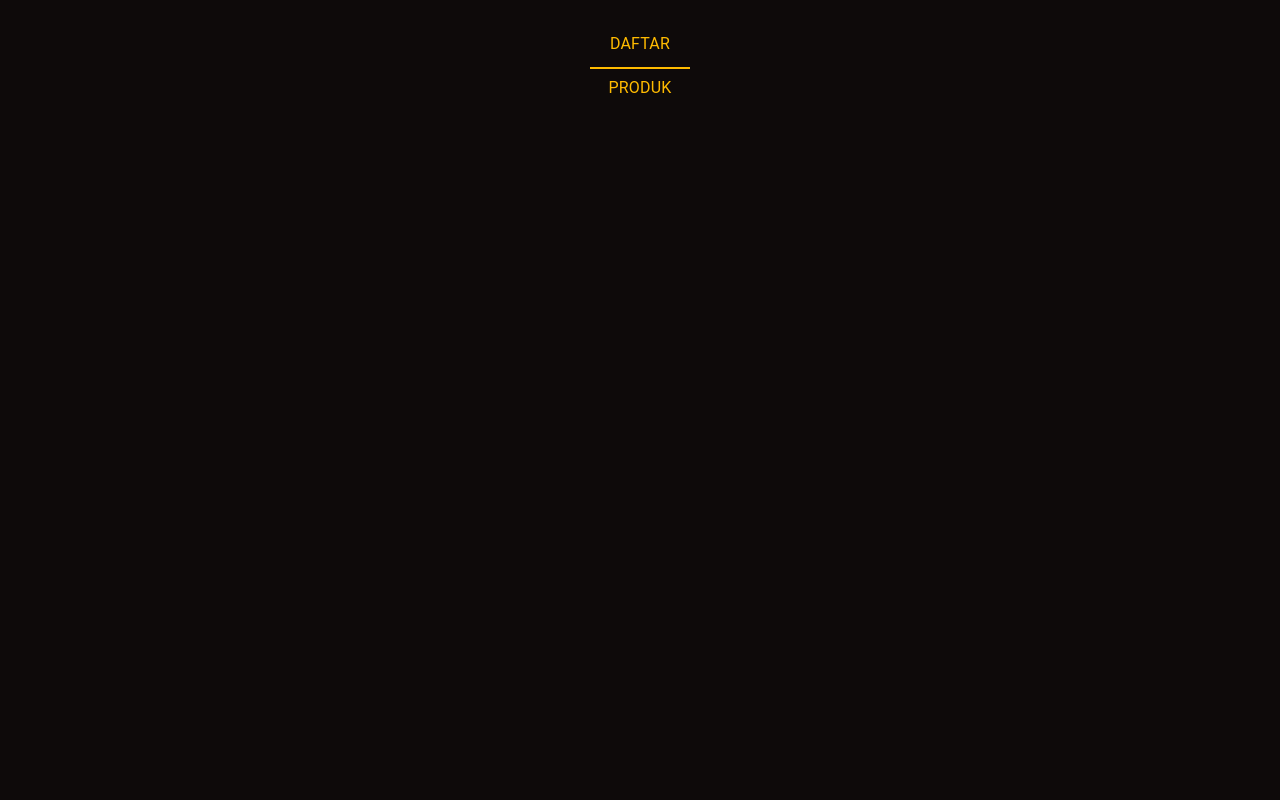
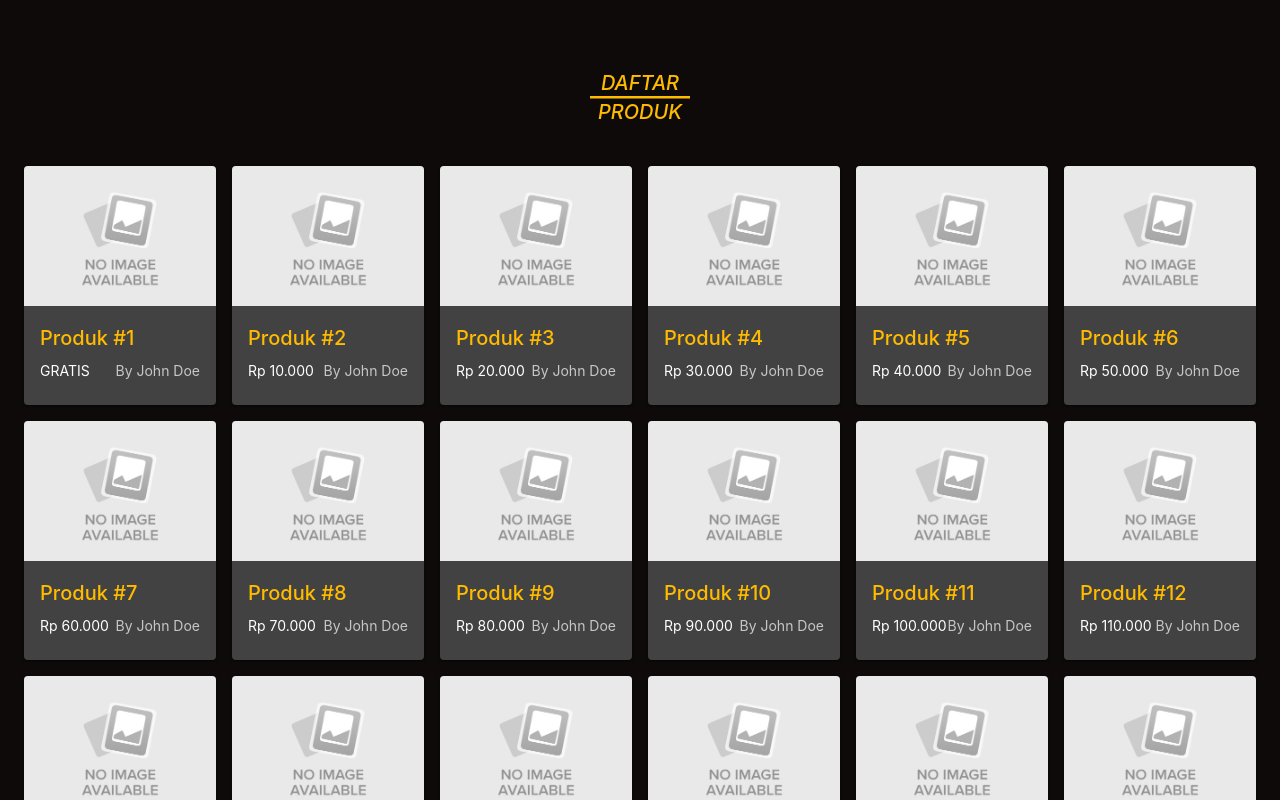
Before and after one commit to Tubes-Print3d/print3d-app, a React (Create React App) app: page /produk in a window 1280 px wide. Shown: the top 800 px of the page. Built offline with nearby package versions, Linux system fonts and the light colour scheme.

Commit message:
feat: add produk page

```diff
--- a/package.json
+++ b/package.json
@@ -6,6 +6,7 @@
     "@testing-library/jest-dom": "^5.11.4",
     "@testing-library/react": "^11.1.0",
     "@testing-library/user-event": "^12.1.10",
+    "clsx": "^1.1.1",
     "prop-types": "^15.7.2",
     "react": "^17.0.1",
     "react-dom": "^17.0.1",
--- a/src/components/Button.js
+++ b/src/components/Button.js
@@ -24,6 +24,7 @@ function Tombol({ children, ...props }) {
       className={classes.tombol}
       variant={props.variant || "contained"}
       color="primary"
+      {...props}
     >
       <Typography>
         <i>
--- a/src/components/HeadTitle.js
+++ b/src/components/HeadTitle.js
@@ -1,15 +1,20 @@
 import * as React from "react";
 import { makeStyles, Typography } from "@material-ui/core";
-import PropTypes from 'prop-types'
+import clsx from "clsx";
+import PropTypes from "prop-types";
 
 const useStyles = makeStyles((theme) => ({
-  containerJudul: { textAlign: "center", margin: theme.spacing(4) },
+  containerJudul: { textAlign: "center", margin: theme.spacing(10, 0, 6, 0) },
   teks: {
     color: theme.palette.primary.main,
+    lineHeight: 0.6,
+  },
+  teksAtas: {
+    lineHeight: 0.3,
   },
   garis: {
     stroke: theme.palette.primary.main,
-    "stroke-width": theme.spacing(0.5),
+    "stroke-width": theme.spacing(0.6),
   },
 }));
 
@@ -17,18 +22,22 @@ function HeadTitle({ top, bottom }) {
   const classes = useStyles();
   return (
     <div className={classes.containerJudul}>
-      <Typography className={classes.teks}>{top}</Typography>
-      <svg height={4} width={100}>
+      <Typography className={clsx(classes.teksAtas, classes.teks)} variant="h6">
+        <i>{top}</i>
+      </Typography>
+      <svg height={5} width={100}>
         <line className={classes.garis} x1={0} y1={0} x2={100} y2={0} />
       </svg>
-      <Typography className={classes.teks}>{bottom}</Typography>
+      <Typography className={classes.teks} variant="h6">
+        <i>{bottom}</i>
+      </Typography>
     </div>
   );
 }
 
 HeadTitle.propTypes = {
   top: PropTypes.string,
-  bottom: PropTypes.string
-}
+  bottom: PropTypes.string,
+};
 
 export default HeadTitle;
--- a/src/features/products/ProductCard.js
+++ b/src/features/products/ProductCard.js
@@ -0,0 +1,64 @@
+import React from "react";
+import {
+  CardMedia,
+  Typography,
+  Card,
+  CardContent,
+  makeStyles,
+  Grid,
+} from "@material-ui/core";
+import PropTypes from "prop-types";
+import noImage from "./no-image.jpg";
+
+const useStyles = makeStyles((theme) => ({
+  root: {},
+}));
+
+function ProductCard({ produk, ...props }) {
+  const classes = useStyles();
+  const formatter = new Intl.NumberFormat("id-ID", {
+    style: "currency",
+    currency: "IDR",
+    maximumFractionDigits: 0,
+  });
+
+  return (
+    <Card className={classes.root}>
+      <CardMedia
+        component="img"
+        alt={`gambar ${produk.nama}`}
+        height="140"
+        image={produk.previewImage || noImage}
+        title={`gambar ${produk.nama}`}
+      />
+      <CardContent>
+        <Typography gutterBottom variant="h6" component="h4" color="primary">
+          {produk.nama}
+        </Typography>
+        <Grid container justify="space-between">
+          <Grid item>
+            <Typography variant="body2" component="p">
+              {produk.royalty ? formatter.format(produk.royalty) : "GRATIS"}
+            </Typography>
+          </Grid>
+          <Grid item>
+            <Typography variant="body2" color="textSecondary" component="p">
+              {`By ${produk.pemilik}`}
+            </Typography>
+          </Grid>
+        </Grid>
+      </CardContent>
+    </Card>
+  );
+}
+
+ProductCard.props = {
+  produk: PropTypes.objectOf({
+    nama: PropTypes.string,
+    previewImage: PropTypes.string,
+    royalty: PropTypes.number,
+    pemilik: PropTypes.string,
+  }),
+};
+
+export default ProductCard;
--- a/src/features/products/ProductPage.js
+++ b/src/features/products/ProductPage.js
@@ -1,11 +1,28 @@
-import { Container } from "@material-ui/core";
+import { Container, Grid } from "@material-ui/core";
 import * as React from "react";
 import HeadTitle from "../../components/HeadTitle";
+import ProductCard from "./ProductCard";
+
+const dummyProducts = Array(20)
+  .fill(0)
+  .map((_, i) => ({
+    nama: `Produk #${i + 1}`,
+    previewImage: "",
+    royalty: 10000 * i,
+    pemilik: "John Doe",
+  }));
 
 function ProductPage() {
   return (
     <Container>
       <HeadTitle top="DAFTAR" bottom="PRODUK" />
+      <Grid container spacing={2}>
+        {dummyProducts.map((produk, i) => (
+          <Grid item key={i} xs={6} sm={4} md={3} lg={2}>
+            <ProductCard produk={produk} />
+          </Grid>
+        ))}
+      </Grid>
     </Container>
   );
 }
--- a/src/theme.js
+++ b/src/theme.js
@@ -1,25 +1,46 @@
-import { createMuiTheme } from "@material-ui/core";
-import { idID } from '@material-ui/core/locale';
+import { createMuiTheme, responsiveFontSizes } from "@material-ui/core";
+import { idID } from "@material-ui/core/locale";
 
 export const hitam = {};
+hitam[300] = "#383838";
+hitam[400] = "#121212";
 hitam[500] = "#0E0A0A";
 
 export const kuning = {};
+kuning[200] = "#ffed4d";
 kuning[500] = "#FFBB00";
+kuning[800] = "#c78b00";
 
-const theme = createMuiTheme({
-  palette: {
-    primary: {
-      main: kuning[500],
+export const biru = {};
+biru[500] = "#0044ff";
+
+let theme = createMuiTheme(
+  {
+    palette: {
+      type: "dark",
+      primary: { main: kuning[500] },
+      secondary: { main: biru[500] },
+      error: { main: "#ff3c00" },
+      success: { main: "#44ff00" },
+      info: { main: "##00ffbb" },
+      background: { default: hitam[500] },
     },
-    hitam: {
-      main: hitam[500],
-    },
-    background: {
-      default: hitam[500],
+    typography: {
+      fontFamily: [
+        "-apple-system",
+        "Segoe UI",
+        "Frutiger",
+        "Frutiger Linotype",
+        "Dejavu Sans",
+        "Helvetica Neue",
+        "Arial",
+        "sans-serif",
+      ].join(","),
+      fontSize: 14,
     },
   },
-}, idID);
+  idID
+);
 
 theme.props = {
   MuiButton: {
@@ -27,49 +48,9 @@ theme.props = {
   },
 };
 
-theme.overrides = {
-  MuiTypography: {
-    h1: {
-      fontFamily: 'Arial Black, Arial Bold, Gadget, sans-serif',
-      fontSize: 24,
-      fontStyle: 'normal',
-      fontVariant: 'normal',
-      fontWeight: 700,
-      lineHeight: '26.4px',
-    },
-    h3: {
-      fontFamily: 'Segoe UI, Frutiger, Frutiger Linotype, Dejavu Sans, Helvetica Neue, Arial, sans-serif',
-      fontSize: 14,
-      fontStyle: 'normal',
-      fontVariant: 'normal',
-      fontWeight: 700,
-      lineHeight: '15.4px',
-    },
-    p: {
-      fontFamily: 'Segoe UI, Frutiger, Frutiger Linotype, Dejavu Sans, Helvetica Neue, Arial, sans-serif',
-      fontSize: 14,
-      fontStyle: 'normal',
-      fontVariant: 'normal',
-      fontWeight: 400,
-      lineHeight: '20px',
-    },
-    // blockquote: {
-    //   fontFamily: 'Segoe UI, Frutiger, Frutiger Linotype, Dejavu Sans, Helvetica Neue, Arial, sans-serif',
-    //   fontSize: 21,
-    //   fontStyle: 'normal',
-    //   fontVariant: 'normal',
-    //   fontWeight: 400,
-    //   lineHeight: '30px',
-    // },
-    // pre: {
-    //   fontFamily: 'Segoe UI, Frutiger, Frutiger Linotype, Dejavu Sans, Helvetica Neue, Arial, sans-serif',
-    //   fontSize: 13,
-    //   fontStyle: 'normal',
-    //   fontVariant: 'normal',
-    //   fontWeight: 400,
-    //   lineHeight: '18.5667px',
-    // }
-  }
-}
+theme.overrides = {};
+
+// use responsive font size
+theme = responsiveFontSizes(theme);
 
 export default theme;
--- a/src/views/HomePage/index.js
+++ b/src/views/HomePage/index.js
@@ -2,10 +2,10 @@ import { Container, Grid, makeStyles } from "@material-ui/core";
 import * as React from "react";
 import Button from "../../components/Button";
 import berandaImg from "./beranda.png";
+import { Link } from "react-router-dom";
 
 const useStyle = makeStyles((theme) => ({
   root: {
-    // backgroundColor: theme.palette.primary.main,
     background: `url(${berandaImg}), ${theme.palette.primary.main}`,
     backgroundRepeat: "no-repeat",
     backgroundSize: "100%",
@@ -24,10 +24,14 @@ function HomePage() {
       <Container>
         <Grid container className={classes.row1} spacing={2} justify="flex-end">
           <Grid item>
-            <Button variant="contained">Wishlist</Button>
+            <Button variant="contained" component={Link} to="/wishlist">
+              Wishlist
+            </Button>
           </Grid>
           <Grid item>
-            <Button variant="contained">Cari Produk</Button>
+            <Button variant="contained" component={Link} to="/produk">
+              Cari Produk
+            </Button>
           </Grid>
         </Grid>
         <Grid container spacing={4}>
--- a/src/views/NotFoundPage.js
+++ b/src/views/NotFoundPage.js
@@ -5,8 +5,8 @@ export default function NotFoundPage() {
   return (
     <Container>
       <Box pt={8}>
-      <Typography variant="h1" color="primary">
-        Sorry, this page doesn't exist.
+      <Typography variant="h3" color="primary">
+        Sorry, this page doesn't exist. (404)
       </Typography>
       </Box>
     </Container>
```
Also changed, not shown: .pnp.js, src/features/products/no-image.jpg (added), 1 other file (tests, documents, lock files or other folders).
